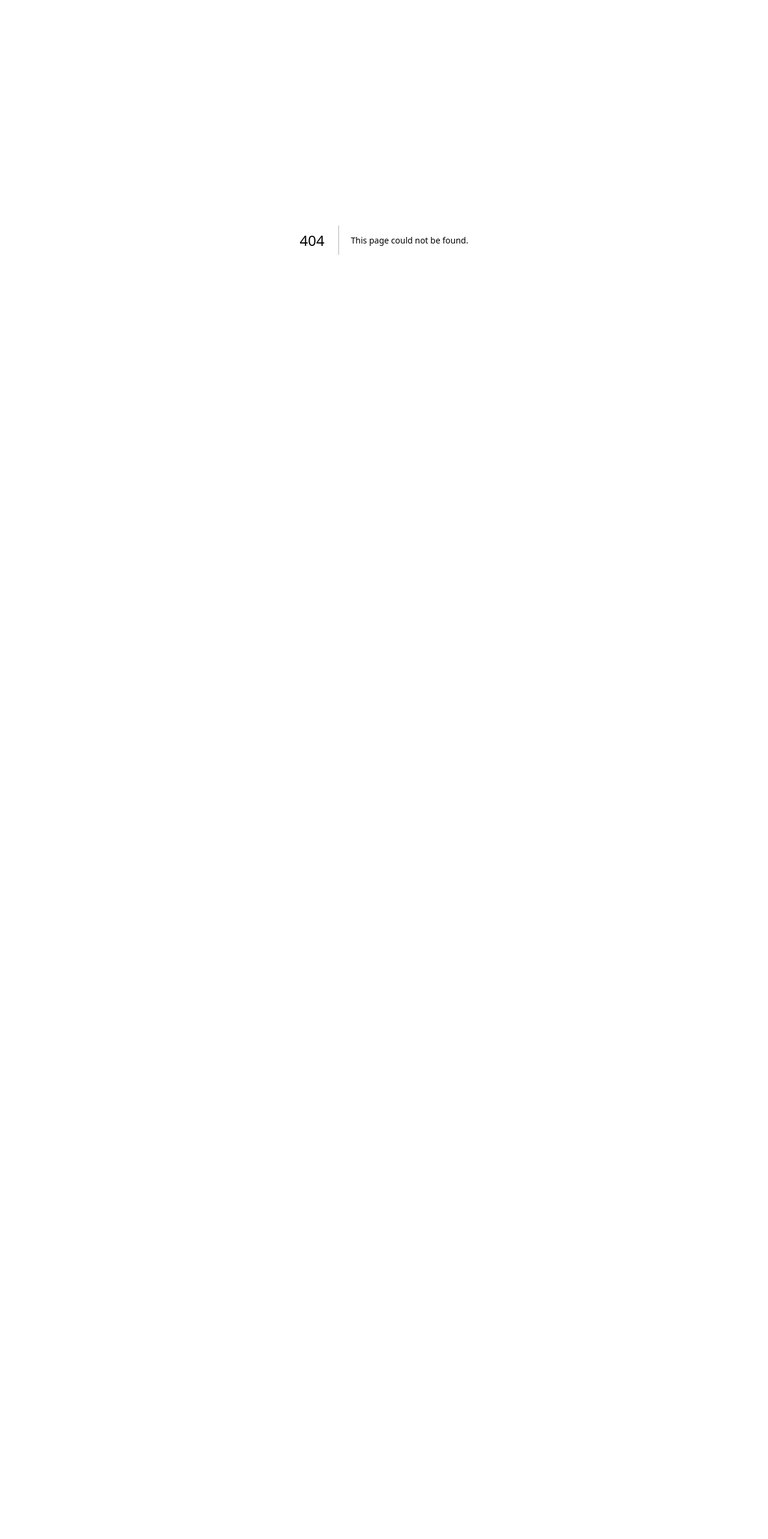
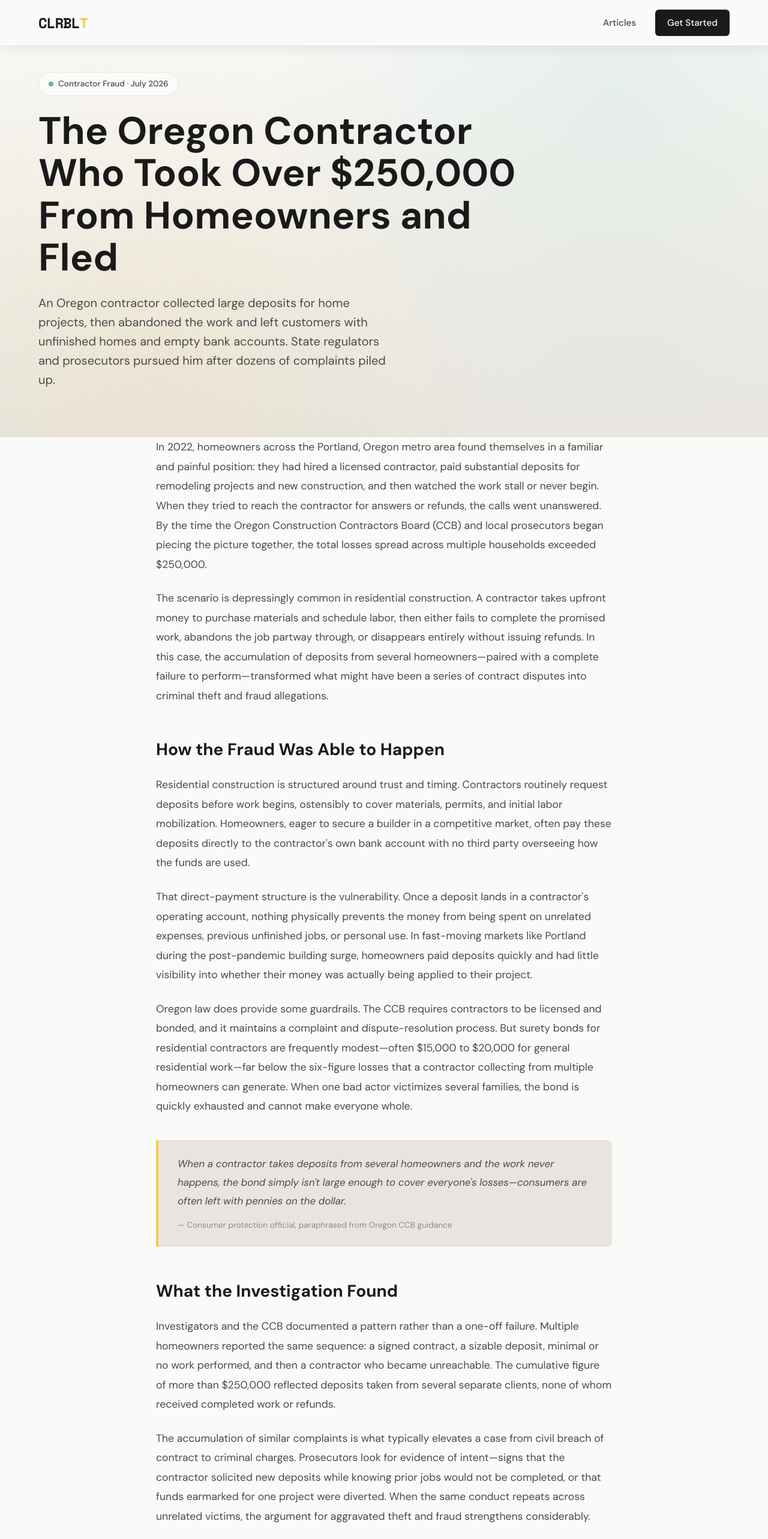
Before and after one commit to john-e-v/escrow-landing, a Next.js app: page /articles/michael-doyle-oregon-contractor-fraud in a window 1280 px wide. Before the commit this address had no page. Shown: the top 2566 px of the page at 60% size. Before the commit the page ends 800 px from the top, so only its background shows below. Built offline with nearby package versions, Linux system fonts and the light colour scheme.

Commit message:
article: 2026-07-03 auto-generated

```diff
--- /dev/null
+++ b/app/articles/michael-doyle-oregon-contractor-fraud/layout.tsx
@@ -0,0 +1,15 @@
+import type { Metadata } from 'next';
+
+export const metadata: Metadata = {
+  title: 'The Oregon Contractor Who Took Over $250,000 From Homeowners and Fled | CLRBLT',
+  description: 'How an Oregon contractor collected hundreds of thousands in deposits, abandoned projects, and left homeowners with unfinished work and no refunds.',
+  openGraph: {
+    title: 'The Oregon Contractor Who Took Over $250,000 From Homeowners and Fled',
+    description: 'How an Oregon contractor collected hundreds of thousands in deposits, abandoned projects, and left homeowners with unfinished work and no refunds.',
+    url: 'https://www.clrblt.com/articles/michael-doyle-oregon-contractor-fraud',
+  },
+};
+
+export default function Layout({ children }: { children: React.ReactNode }) {
+  return <>{children}</>;
+}
--- /dev/null
+++ b/app/articles/michael-doyle-oregon-contractor-fraud/page.tsx
@@ -0,0 +1,83 @@
+import Link from 'next/link';
+
+export default function Article() {
+  return (
+    <>
+      <nav className="navbar scrolled">
+        <div className="container nav-inner">
+          <a href="/" className="logo">CLRBL<span>T</span></a>
+          <div className="nav-links">
+            <a href="/articles">Articles</a>
+            <a href="/" className="nav-cta">Get Started</a>
+          </div>
+        </div>
+      </nav>
+
+      <section className="hero" style={{ paddingBottom: 40, paddingTop: 120 }}>
+        <div className="container hero-content">
+          <div className="hero-badge">Contractor Fraud · July 2026</div>
+          <h1>The Oregon Contractor Who Took Over $250,000 From Homeowners and Fled</h1>
+          <p className="hero-subtitle">An Oregon contractor collected large deposits for home projects, then abandoned the work and left customers with unfinished homes and empty bank accounts. State regulators and prosecutors pursued him after dozens of complaints piled up.</p>
+        </div>
+      </section>
+
+      <section className="value-props" style={{ paddingTop: 0 }}>
+        <div className="container">
+          <div className="about-prose article-body">
+
+            <p>In 2022, homeowners across the Portland, Oregon metro area found themselves in a familiar and painful position: they had hired a licensed contractor, paid substantial deposits for remodeling projects and new construction, and then watched the work stall or never begin. When they tried to reach the contractor for answers or refunds, the calls went unanswered. By the time the Oregon Construction Contractors Board (CCB) and local prosecutors began piecing the picture together, the total losses spread across multiple households exceeded $250,000.</p>
+            <p>The scenario is depressingly common in residential construction. A contractor takes upfront money to purchase materials and schedule labor, then either fails to complete the promised work, abandons the job partway through, or disappears entirely without issuing refunds. In this case, the accumulation of deposits from several homeowners—paired with a complete failure to perform—transformed what might have been a series of contract disputes into criminal theft and fraud allegations.</p>
+
+
+            <h2>How the Fraud Was Able to Happen</h2>
+            <p>Residential construction is structured around trust and timing. Contractors routinely request deposits before work begins, ostensibly to cover materials, permits, and initial labor mobilization. Homeowners, eager to secure a builder in a competitive market, often pay these deposits directly to the contractor&apos;s own bank account with no third party overseeing how the funds are used.</p>
+            <p>That direct-payment structure is the vulnerability. Once a deposit lands in a contractor&apos;s operating account, nothing physically prevents the money from being spent on unrelated expenses, previous unfinished jobs, or personal use. In fast-moving markets like Portland during the post-pandemic building surge, homeowners paid deposits quickly and had little visibility into whether their money was actually being applied to their project.</p>
+            <p>Oregon law does provide some guardrails. The CCB requires contractors to be licensed and bonded, and it maintains a complaint and dispute-resolution process. But surety bonds for residential contractors are frequently modest—often $15,000 to $20,000 for general residential work—far below the six-figure losses that a contractor collecting from multiple homeowners can generate. When one bad actor victimizes several families, the bond is quickly exhausted and cannot make everyone whole.</p>
+            <blockquote className="article-quote">
+              When a contractor takes deposits from several homeowners and the work never happens, the bond simply isn&apos;t large enough to cover everyone&apos;s losses—consumers are often left with pennies on the dollar.
+              <cite>— Consumer protection official, paraphrased from Oregon CCB guidance</cite>
+            </blockquote>
+
+
+            <h2>What the Investigation Found</h2>
+            <p>Investigators and the CCB documented a pattern rather than a one-off failure. Multiple homeowners reported the same sequence: a signed contract, a sizable deposit, minimal or no work performed, and then a contractor who became unreachable. The cumulative figure of more than $250,000 reflected deposits taken from several separate clients, none of whom received completed work or refunds.</p>
+            <p>The accumulation of similar complaints is what typically elevates a case from civil breach of contract to criminal charges. Prosecutors look for evidence of intent—signs that the contractor solicited new deposits while knowing prior jobs would not be completed, or that funds earmarked for one project were diverted. When the same conduct repeats across unrelated victims, the argument for aggravated theft and fraud strengthens considerably.</p>
+            <p>The CCB&apos;s enforcement authority allows it to suspend or revoke licenses and refer matters to law enforcement, but the board cannot recover funds beyond the available bond. For the affected homeowners, criminal restitution orders, if ever obtained, are notoriously difficult to collect from a defendant who has already spent or hidden the money.</p>
+
+
+            <h2>What Escrow Would Have Changed</h2>
+            <p>The single structural change that would have neutralized this fraud is escrow. In an escrow arrangement, a homeowner&apos;s deposit and progress payments are held by a neutral third party rather than deposited into the contractor&apos;s account. Funds are released only when defined milestones are verified as complete—foundation poured, framing inspected, drywall installed—according to terms agreed upon in advance.</p>
+            <p>Under that model, a contractor who performs no work receives no money. The homeowner&apos;s deposit remains protected in the escrow account, retrievable if the project collapses. A contractor cannot collect deposits from five families and vanish, because there is nothing to vanish with; the money never enters their control until work is documented.</p>
+            <p>Escrow also creates an audit trail. Every release is tied to verifiable progress, which makes diversion of funds nearly impossible and gives both parties a clear record if a dispute arises. Had the Portland homeowners routed their deposits through escrow with milestone-based releases, their combined $250,000 would have stayed protected, and the contractor&apos;s failure to perform would have resulted in returned funds rather than criminal losses.</p>
+            <p>While bonding and licensing offer after-the-fact remedies, escrow prevents the loss from occurring in the first place. It shifts the model from paying-on-promise to paying-on-performance—a difference that, in this case, would have made the fraud structurally impossible.</p>
+
+            <h2>Sources</h2>
+            <ul className="article-sources">
+              <li><a href="https://www.oregon.gov/ccb/consumer/Pages/index.aspx" target="_blank" rel="noopener noreferrer">Oregon Construction Contractors Board (CCB) — Consumer Protection &amp; Complaints</a></li>
+              <li><a href="https://www.oregon.gov/ccb/licensing/Pages/index.aspx" target="_blank" rel="noopener noreferrer">Oregon CCB — Licensing and Bond Requirements</a></li>
+              <li><a href="https://www.doj.state.or.us/consumer-protection/" target="_blank" rel="noopener noreferrer">Oregon Department of Justice — Consumer Protection</a></li>
+            </ul>
+          </div>
+
+          <div className="article-footer">
+            <Link href="/articles" className="article-back">← Back to Articles</Link>
+            <a href="/" className="submit-btn primary" style={{ textDecoration: 'none', display: 'inline-flex' }}>Submit a Project Safely →</a>
+          </div>
+        </div>
+      </section>
+
+      <footer>
+        <div className="container footer-content">
+          <div className="footer-logo">CLRBL<span>T</span></div>
+          <div className="footer-links">
+            <a href="/about">About</a>
+            <a href="/articles">Articles</a>
+            <a href="/contact">Contact</a>
+            <a href="/terms">Terms</a>
+            <a href="/privacy">Privacy</a>
+          </div>
+        </div>
+      </footer>
+    </>
+  );
+}
```
Also changed, not shown: data/articles.json (+7 -0 lines).
